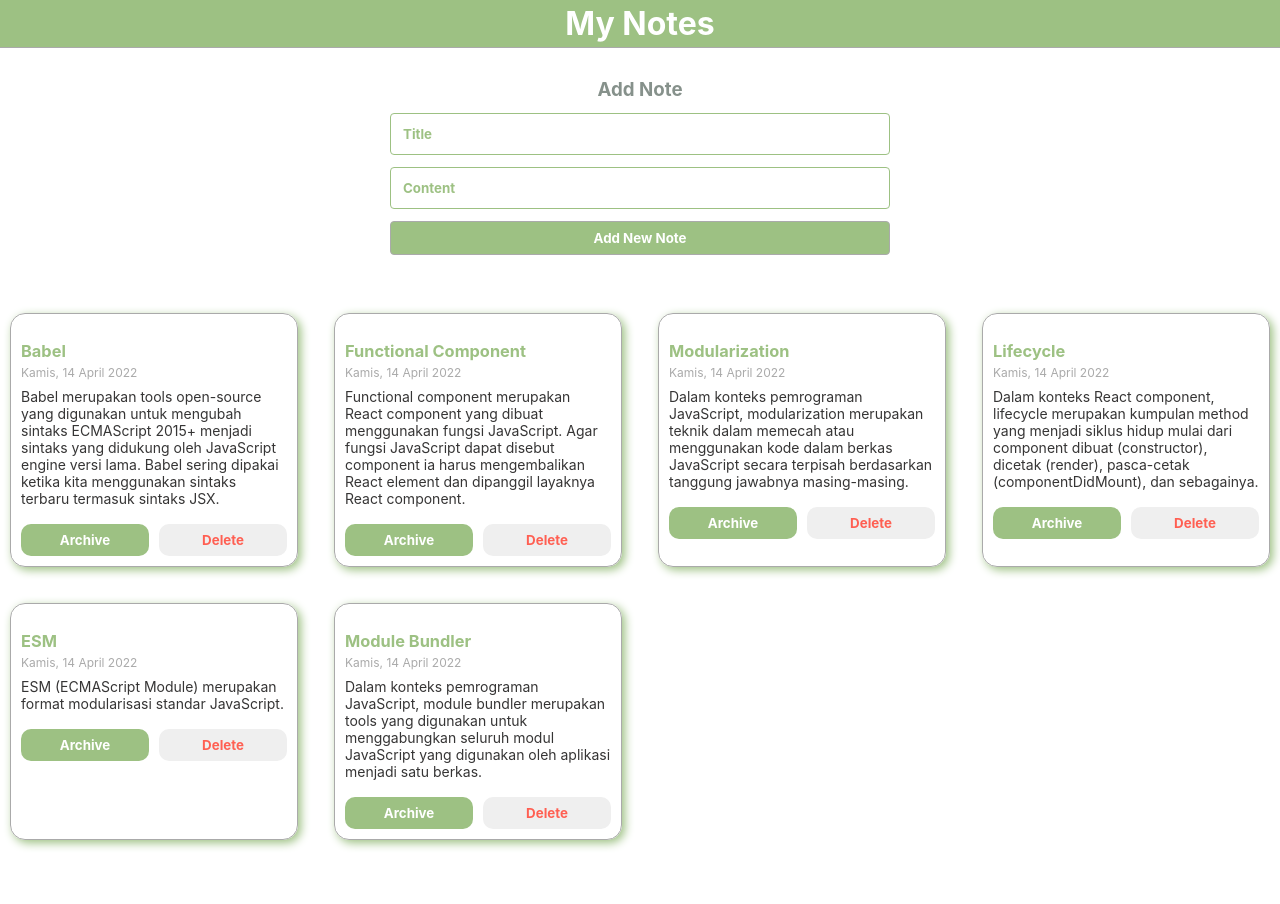
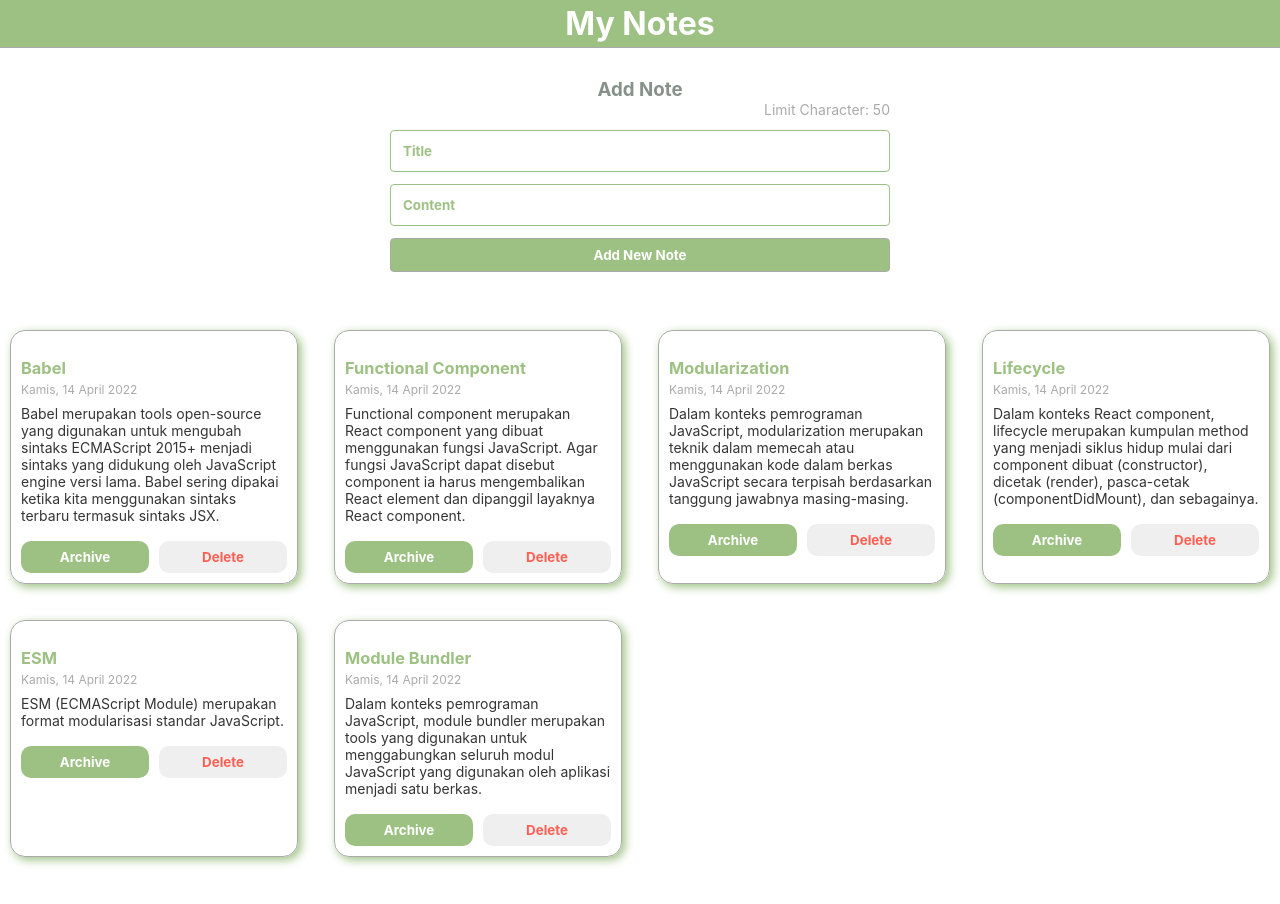
Before and after one commit to firmandayat/react-notes, a React (Vite) app: page / in a window 1280 px wide. Shown: the top 904 px of the page. Built offline with nearby package versions, Linux system fonts and the light colour scheme.

Commit message:
add limit character

```diff
--- a/src/components/NoteInput.jsx
+++ b/src/components/NoteInput.jsx
@@ -7,10 +7,11 @@ class NoteInput extends React.Component{
         this.state = {
             title : '',
             body: '',
+            titleMaxLength: 50
         }
 
         this.onTitleChangeEventHandler = this.onTitleChangeEventHandler.bind(this)
-        this.onContentChangeEventHandler = this.onContentChangeEventHandler.bind(this)
+        this.onBodyChangeEventHandler = this.onBodyChangeEventHandler.bind(this)
         this.onSubmitChangeEventHandler = this.onSubmitChangeEventHandler.bind(this)
 
     }
@@ -23,7 +24,7 @@ class NoteInput extends React.Component{
         })
     }
 
-    onContentChangeEventHandler(event){
+    onBodyChangeEventHandler(event){
         this.setState(() => {
             return{
                 body: event.target.value
@@ -39,8 +40,9 @@ class NoteInput extends React.Component{
     render(){
         return(
             <form className="note-input" onSubmit={this.onSubmitChangeEventHandler}>
-                <input type="text" placeholder="Title" value={this.state.title} onChange={this.onTitleChangeEventHandler}/>
-                <input type="text" placeholder="Content" value={this.state.body} onChange={this.onContentChangeEventHandler}/>
+                <p className="note-input__title__char-limit">Limit Character: {this.state.titleMaxLength - this.state.title.length}</p>
+                <input type="text" placeholder="Title" value={this.state.title} onChange={this.onTitleChangeEventHandler} maxLength={this.state.titleMaxLength}/>
+                <input type="text" placeholder="Content" value={this.state.body} onChange={this.onBodyChangeEventHandler}/>
                 <button type="submit" className="note-input">Add New Note</button>
             </form>
         )
```
